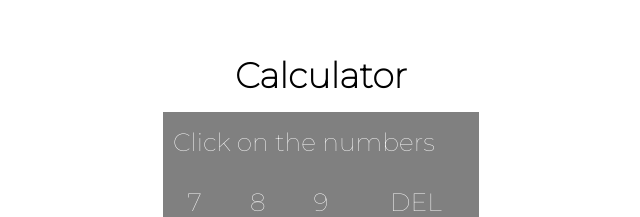
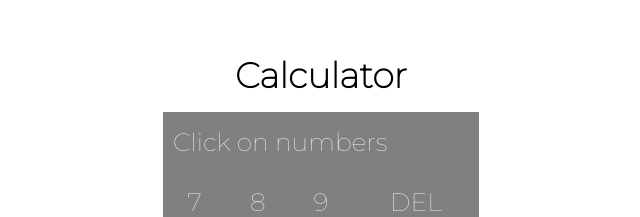
Before and after one commit to lazarnarcis/calculator, a React (Create React App) app: page / in a window 1280 px wide. Shown: the part 167-384 px from the top of the page, without its empty margins (319-959 px from the left). Built offline with nearby package versions, Linux system fonts and the light colour scheme.

Commit message:
bug fixes

```diff
--- a/src/App.js
+++ b/src/App.js
@@ -6,11 +6,11 @@ export default function App() {
 
     const addValue = (number) => {
         const getvalue = theNumber.current.value
-        if (getvalue === "" && (number === "/" || number === "*") && ((number === "/" || number === "*") && (getvalue === "+" || getvalue === "-"))) {
+        if ((getvalue === "" && (number === "/" || number === "*")) || ((number === "/" || number === "*") && (getvalue === "+" || getvalue === "-"))) {
             return
         }
         let lastChar = getvalue.substr(getvalue.length - 1)
-        if ((number === "/" || number === "+" || number === "-" || number === "*") && (lastChar === "/" || lastChar === "+" || lastChar === "-" || lastChar === "*" || lastChar === ".")) {
+        if ((number === "/" || number === "+" || number === "-" || number === "*" || number === ".") && (lastChar === "/" || lastChar === "+" || lastChar === "-" || lastChar === "*" || lastChar === ".")) {
             theNumber.current.value = getvalue.slice(0, -1) + number
         } else {
             theNumber.current.value = getvalue + number
@@ -25,7 +25,7 @@ export default function App() {
         if (lastChar === "/" || lastChar === "+" || lastChar === "-" || lastChar === "*" || lastChar === ".") {
             theNumber.current.value = getvalue.slice(0, -1)
         }
-        const theResult = eval(getvalue)
+        const theResult = eval(theNumber.current.value)
         theNumber.current.value = theResult
     }
     const deleteOne = () => {
@@ -40,7 +40,7 @@ export default function App() {
             <table>
                 <tbody>
                     <tr>
-                        <th colSpan="5" className="specialTD"><input type="text" ref={theNumber} placeholder="Click on the numbers" /></th>
+                        <th colSpan="5" className="specialTD"><input type="text" ref={theNumber} placeholder="Click on numbers" /></th>
                     </tr>
                     <tr>
                         <td onClick={() => addValue("7")}>7</td>
```
